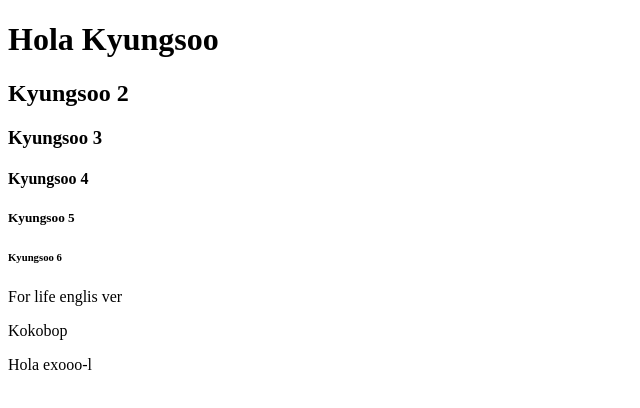
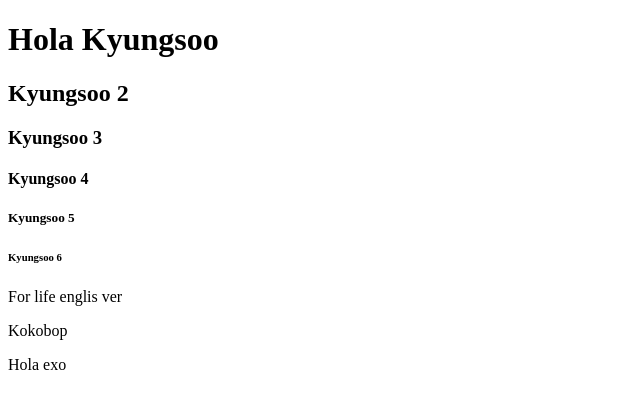
Before and after one commit to DaLa18/ProgramacionApp, a plain HTML site: page index.html in a window 1280 px wide. Shown: the full height of the page, 0-640 px from the left. Drawn offline with Linux system fonts and the light colour scheme.

Commit message:
ultimo cambio

```diff
--- a/index.html
+++ b/index.html
@@ -16,6 +16,6 @@
     <p>For life englis ver </p>
     <p>Kokobop</p>
 
-    <span>Hola exooo-l </span>
+    <span>Hola exo </span>
 </body>
 </html>
```
